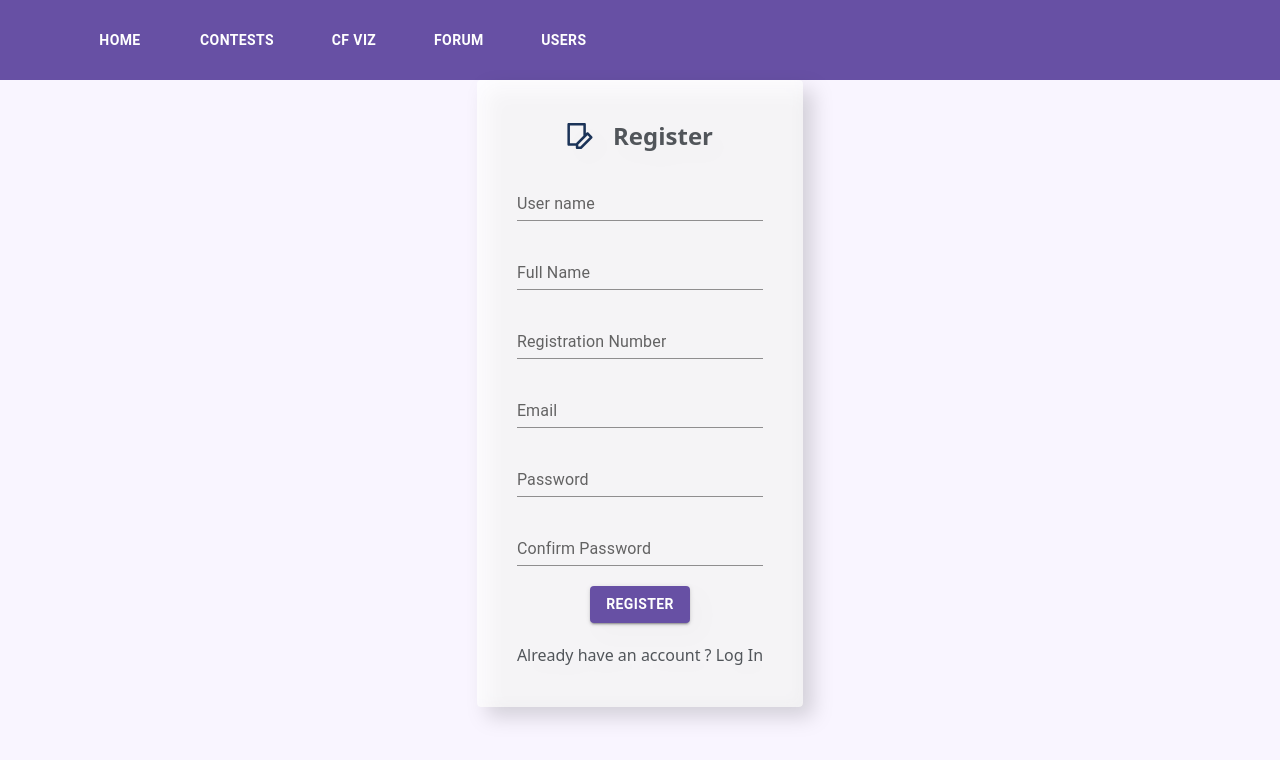
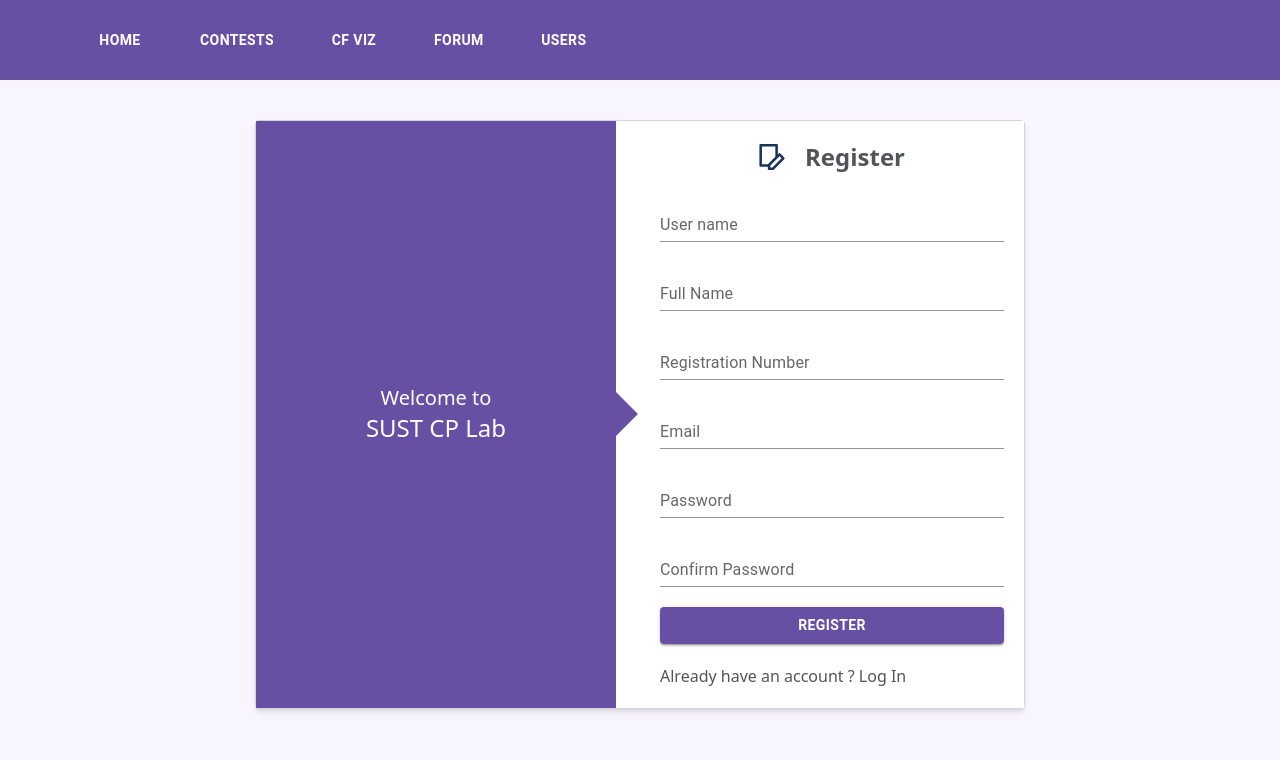
Before and after one commit to SHRony/sust-cp-lab, a Next.js app: page /registration in a window 1280 px wide. Shown: the top 760 px of the page. Built offline with nearby package versions, Linux system fonts and the light colour scheme; no server answers.

Commit message:
style: change form UI

```diff
--- a/app/login/page.tsx
+++ b/app/login/page.tsx
@@ -7,6 +7,7 @@ import Link from "next/link";
 import SubmitButton from "../ui/buttons/SubmitButton";
 import axios from "axios";
 import { authContext } from "../lib/AuthProvider";
+import Card from "../ui/cards/Card";
 export default function LogIn(){
   const [userName, setUserName] = useState('');
   const [password, setPassword] = useState('');
@@ -27,8 +28,15 @@ export default function LogIn(){
 
   }
 
-  return <div className="w-full h-full flex justify-center items-center margin-auto flex-grow">
-      <div className="flex flex-col items-center w-400 bg-white bg-opacity-75 backdrop-blur drop-shadow-3xl max-w-xl h-80 rounded p-10 gap-y-5">
+  return <div className="w-full h-full flex justify-center items-strech py-40">
+      <Card className="flex flex-row items-center items-strech rounded bg-white">
+        <div style={{backgroundColor : 'var(--primary)'}} className="w-90 flex flex-col h-full items-center justify-center mr-6">
+          <p className="text-xl text-white">Welcome to </p>
+          <p className="text-2xl text-white">SUST CP Lab </p>
+          <div style={{backgroundColor : 'var(--primary)', transform : 'translateX(10.5rem) rotate(45deg)'}} className="absolute h-12 w-12 rotate-45"></div>
+        </div>
+        <div className="flex flex-col w-96 gap-5 p-5 bg-white">
+          <div className="flex flex-col items-center rounded gap-5">
             <div className="flex flex-row text-2xl font-bold items-center">
               <Image
                 src={lockIcon}
@@ -56,9 +64,11 @@ export default function LogIn(){
               className="w-full"
             />
             <SubmitButton clickHandler={handleSubmit}>
-        <div className="w-300">Login</div>
+              <div className="w-full">Login</div>
             </SubmitButton>
             <p>Dont have an account ? <Link href={'registration'}>Sign UP</Link></p>
           </div>
         </div>
+      </Card>
+  </div>
 }
--- a/app/registration/page.tsx
+++ b/app/registration/page.tsx
@@ -6,6 +6,7 @@ import SubmitButton from "@/app/ui/buttons/SubmitButton";
 import Link from "next/link";
 import regIcon from "@/public/registration.svg";
 import axios from 'axios';
+import Card from "../ui/cards/Card";
 export default function Register() {
   const [userName, setUserName] = useState('');
   const [fullName, setFullName] = useState('');
@@ -46,9 +47,15 @@ export default function Register() {
     });
   }
 
-  return <div className="w-full h-full flex justify-center items-center margin-auto flex-grow">
-      <div className="flex flex-col items-center w-400 bg-white bg-opacity-75 backdrop-blur drop-shadow-3xl max-w-xl rounded p-10 gap-y-5">
-        <div className="flex flex-row text-2xl font-bold items-center">
+  return <div className="w-full h-full flex justify-center items-strech py-10">
+      <Card className="flex flex-row items-center items-strech rounded bg-white">
+        <div style={{backgroundColor : 'var(--primary)'}} className="w-90 flex flex-col h-full items-center justify-center mr-6">
+          <p className="text-xl text-white">Welcome to </p>
+          <p className="text-2xl text-white">SUST CP Lab </p>
+          <div style={{backgroundColor : 'var(--primary)', transform : 'translateX(10.5rem) rotate(45deg)'}} className="absolute h-12 w-12 rotate-45"></div>
+        </div>
+        <div className="flex flex-col w-96 p-5 gap-5 bg-white relative">
+          <div className="flex flex-row text-2xl font-bold items-center justify-center">
             <Image
               src={regIcon}
               height={26}
@@ -100,9 +107,10 @@ export default function Register() {
             className="w-full"
           />
           <SubmitButton clickHandler={handleSubmit}>
-        <div className="w-300">Register</div>
+            <div className="w-full">Register</div>
           </SubmitButton>
           <p>Already have an account ? <Link href={'login'}>Log In</Link></p>
         </div>
+      </Card>
   </div>
 }
--- a/app/ui/buttons/SubmitButton.tsx
+++ b/app/ui/buttons/SubmitButton.tsx
@@ -4,6 +4,6 @@ import { Button, IconButton } from "@mui/material";
 import Link from "next/link";
 export default function Sub({children, clickHandler} : Readonly<{children:ReactNode|string, clickHandler : () => void}>){
   return (
-    <Button onClick={clickHandler} style={{fontWeight : 'bold',background:'var(--primary)'}} variant="contained" className='flex flex-row justify-evenly items-center py-1 px-2 text-white'>{children}</Button>
+    <Button onClick={clickHandler} style={{fontWeight : 'bold',background:'var(--primary)'}} variant="contained" className='flex flex-row justify-evenly items-center py-1 px-2 text-white w-full'>{children}</Button>
   );
 }
--- a/tailwind.config.ts
+++ b/tailwind.config.ts
@@ -30,6 +30,8 @@ const config: Config = {
         '600-px' : '600px',
         '700-px' : '700px',
         '800-px' : '800px',
+        '80': '20rem',
+        '90': '22.5rem',
         '100': '25rem',
         '112': '28rem',
         '120': '30rem',
```
Lines whose indentation alone changed are shown as unchanged.
